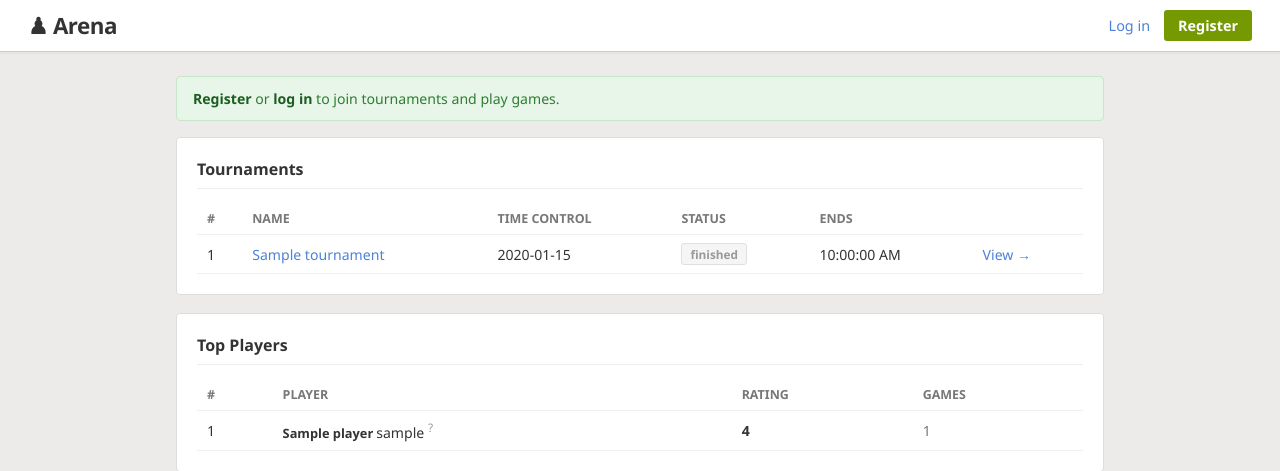
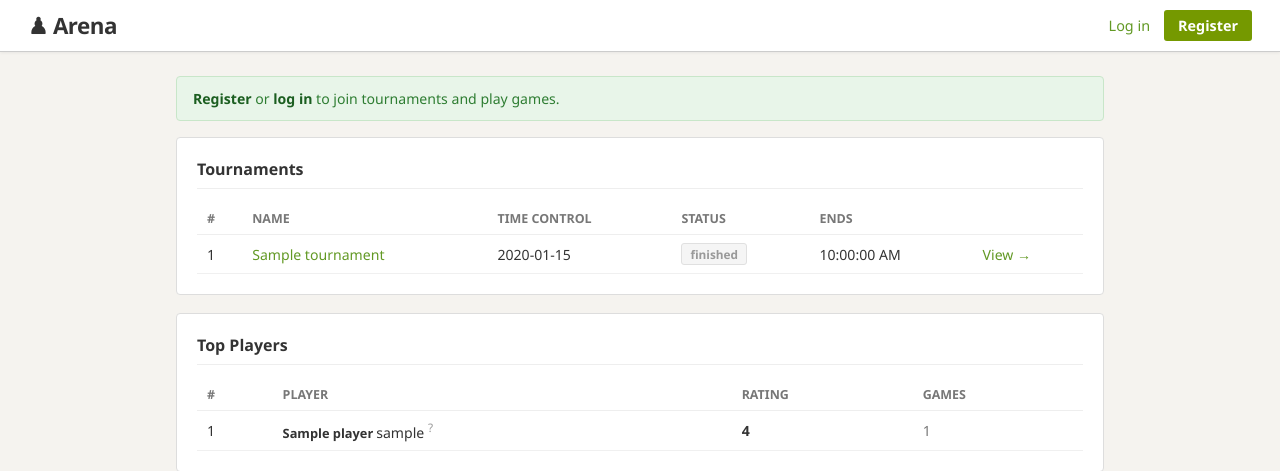
Before and after one commit to ejaee01/tourney, a Flask app: page / in a window 1280 px wide. Shown: the top 471 px of the page. Run offline with Flask 3, Linux system fonts and the light colour scheme; tables that the repository leaves empty hold one stand-in row (values such as "Sample post").

Commit message:
Lichess white theme: lighter bg, green links, CBurnett board

```diff
--- a/templates/admin.html
+++ b/templates/admin.html
@@ -6,10 +6,10 @@
   <title>Admin Panel – Arena</title>
   <style>
     * { box-sizing: border-box; margin: 0; padding: 0; }
-    body { background: #edebe9; color: #333; font-family: 'Segoe UI', Noto Sans, sans-serif; }
+    body { background: #f5f3ef; color: #333; font-family: 'Segoe UI', Noto Sans, sans-serif; }
     header { background: #fff; padding: 10px 28px; display: flex; align-items: center; gap: 14px; border-bottom: 1px solid #ccc; box-shadow: 0 1px 3px rgba(0,0,0,.06); }
     header h1 { font-size: 1.3rem; color: #c62828; }
-    a { color: #4c82d5; text-decoration: none; }
+    a { color: #629924; text-decoration: none; }
     a:hover { text-decoration: underline; }
     .container { max-width: 1100px; margin: 20px auto; padding: 0 16px; }
     .card { background: #fff; border: 1px solid #ddd; border-radius: 4px; padding: 20px; margin-bottom: 18px; }
--- a/templates/index.html
+++ b/templates/index.html
@@ -6,11 +6,11 @@
   <title>Arena Tournaments</title>
   <style>
     * { box-sizing: border-box; margin: 0; padding: 0; }
-    body { background: #edebe9; color: #333; font-family: 'Segoe UI', Noto Sans, sans-serif; }
+    body { background: #f5f3ef; color: #333; font-family: 'Segoe UI', Noto Sans, sans-serif; }
     header { background: #fff; padding: 10px 28px; display: flex; align-items: center; gap: 14px; border-bottom: 1px solid #ccc; box-shadow: 0 1px 3px rgba(0,0,0,.06); }
     header h1 { font-size: 1.4rem; color: #333; letter-spacing: -0.5px; }
     .nav { margin-left: auto; display: flex; gap: 14px; align-items: center; font-size: 0.9rem; }
-    .nav a { color: #4c82d5; text-decoration: none; }
+    .nav a { color: #629924; text-decoration: none; }
     .nav a:hover { text-decoration: underline; }
     .nav .username { color: #333; font-weight: bold; }
     .nav .rating-badge { color: #666; }
@@ -32,7 +32,7 @@
     .badge.waiting  { background: #e8f5e9; color: #388e3c; border: 1px solid #c8e6c9; }
     .badge.active   { background: #fce4ec; color: #c62828; border: 1px solid #ffcdd2; }
     .badge.finished { background: #f5f5f5; color: #999; border: 1px solid #e0e0e0; }
-    a { color: #4c82d5; text-decoration: none; }
+    a { color: #629924; text-decoration: none; }
     a:hover { text-decoration: underline; }
     .grid2 { display: grid; grid-template-columns: 1fr 1fr; gap: 18px; }
     @media (max-width: 600px) { .grid2 { grid-template-columns: 1fr; } }
@@ -88,7 +88,7 @@
       <a href="/logout">Log out</a>
     {% else %}
       <a href="/login">Log in</a>
-      <a href="/register" style="background:#759900;color:#fff;padding:6px 14px;border-radius:3px;font-weight:600;">Register</a>
+      <a href="/register" style="background:#759900;color:#fff;padding:6px 14px;border-radius:3px;font-weight:600;text-decoration:none;">Register</a>
     {% endif %}
   </div>
 </header>
--- a/templates/login.html
+++ b/templates/login.html
@@ -6,7 +6,7 @@
   <title>Sign In – Arena</title>
   <style>
     * { box-sizing: border-box; margin: 0; padding: 0; }
-    body { background: #edebe9; color: #333; font-family: 'Segoe UI', Noto Sans, sans-serif; display: flex; align-items: center; justify-content: center; min-height: 100vh; }
+    body { background: #f5f3ef; color: #333; font-family: 'Segoe UI', Noto Sans, sans-serif; display: flex; align-items: center; justify-content: center; min-height: 100vh; }
     .box { background: #fff; border: 1px solid #ccc; border-radius: 4px; padding: 40px 36px; width: 360px; box-shadow: 0 2px 8px rgba(0,0,0,.08); }
     h1 { color: #333; font-size: 1.5rem; margin-bottom: 6px; }
     p { color: #777; font-size: 0.88rem; margin-bottom: 24px; }
@@ -17,7 +17,7 @@
     button:hover { background: #618200; }
     .flash { background: #fff3cd; border: 1px solid #ffc107; color: #856404; padding: 10px 14px; border-radius: 3px; font-size: 0.85rem; margin-bottom: 16px; }
     .footer { margin-top: 20px; text-align: center; font-size: 0.85rem; color: #777; }
-    a { color: #4c82d5; text-decoration: none; }
+    a { color: #629924; text-decoration: none; }
     a:hover { text-decoration: underline; }
   </style>
 </head>
--- a/templates/profile.html
+++ b/templates/profile.html
@@ -6,10 +6,10 @@
   <title>{{ current_user.username }} – Profile</title>
   <style>
     * { box-sizing: border-box; margin: 0; padding: 0; }
-    body { background: #edebe9; color: #333; font-family: 'Segoe UI', Noto Sans, sans-serif; }
+    body { background: #f5f3ef; color: #333; font-family: 'Segoe UI', Noto Sans, sans-serif; }
     header { background: #fff; padding: 10px 28px; display: flex; align-items: center; gap: 14px; border-bottom: 1px solid #ccc; box-shadow: 0 1px 3px rgba(0,0,0,.06); }
     header h1 { font-size: 1.3rem; color: #333; }
-    a { color: #4c82d5; text-decoration: none; }
+    a { color: #629924; text-decoration: none; }
     a:hover { text-decoration: underline; }
     .container { max-width: 1100px; margin: 20px auto; padding: 0 16px; }
     .grid { display: grid; grid-template-columns: 1fr 1fr; gap: 16px; margin-bottom: 16px; }
@@ -19,7 +19,7 @@
     .metric { display: flex; justify-content: space-between; border-bottom: 1px solid #f0f0f0; padding: 8px 0; font-size: 0.92rem; }
     .metric:last-child { border-bottom: 0; }
     .value { font-weight: bold; color: #333; }
-    .value.blue { color: #4c82d5; font-size: 1.2rem; }
+    .value.blue { color: #629924; font-size: 1.2rem; }
     table { width: 100%; border-collapse: collapse; }
     th { text-align: left; padding: 7px 10px; color: #777; border-bottom: 1px solid #eee; font-size: 0.76rem; text-transform: uppercase; }
     td { padding: 8px 10px; border-bottom: 1px solid #f0f0f0; font-size: 0.86rem; }
--- a/templates/register.html
+++ b/templates/register.html
@@ -6,7 +6,7 @@
   <title>Register – Arena</title>
   <style>
     * { box-sizing: border-box; margin: 0; padding: 0; }
-    body { background: #edebe9; color: #333; font-family: 'Segoe UI', Noto Sans, sans-serif; display: flex; align-items: center; justify-content: center; min-height: 100vh; }
+    body { background: #f5f3ef; color: #333; font-family: 'Segoe UI', Noto Sans, sans-serif; display: flex; align-items: center; justify-content: center; min-height: 100vh; }
     .box { background: #fff; border: 1px solid #ccc; border-radius: 4px; padding: 40px 36px; width: 360px; box-shadow: 0 2px 8px rgba(0,0,0,.08); }
     h1 { color: #333; font-size: 1.5rem; margin-bottom: 6px; }
     p { color: #777; font-size: 0.88rem; margin-bottom: 24px; }
@@ -17,7 +17,7 @@
     button:hover { background: #618200; }
     .flash { background: #fff3cd; border: 1px solid #ffc107; color: #856404; padding: 10px 14px; border-radius: 3px; font-size: 0.85rem; margin-bottom: 16px; }
     .footer { margin-top: 20px; text-align: center; font-size: 0.85rem; color: #777; }
-    a { color: #4c82d5; text-decoration: none; }
+    a { color: #629924; text-decoration: none; }
     a:hover { text-decoration: underline; }
   </style>
 </head>
--- a/templates/tournament.html
+++ b/templates/tournament.html
@@ -6,7 +6,7 @@
   <title>Tournament – Arena</title>
   <style>
     * { box-sizing: border-box; margin: 0; padding: 0; }
-    body { background: #edebe9; color: #333; font-family: 'Segoe UI', Noto Sans, sans-serif; }
+    body { background: #f5f3ef; color: #333; font-family: 'Segoe UI', Noto Sans, sans-serif; }
     header { background: #fff; padding: 10px 32px; display: flex; align-items: center; gap: 16px; border-bottom: 1px solid #ccc; box-shadow: 0 1px 3px rgba(0,0,0,.06); }
     header h1 { font-size: 1.3rem; color: #333; }
     #timer { font-size: 1.6rem; font-weight: bold; color: #333; margin-left: auto; font-variant-numeric: tabular-nums; }
@@ -20,7 +20,7 @@
     tr:hover td { background: #f8f7f5; }
     .rank { font-weight: bold; color: #333; }
     .streak { color: #e07000; font-size: 0.8rem; }
-    .perf { color: #4c82d5; }
+    .perf { color: #629924; }
     input, select { width: 100%; padding: 7px 10px; background: #fff; border: 1px solid #bbb; border-radius: 3px; color: #333; font-size: 0.9rem; margin-bottom: 10px; }
     input:focus, select:focus { outline: none; border-color: #759900; box-shadow: 0 0 0 2px rgba(117,153,0,.15); }
     button { background: #759900; color: #fff; border: none; padding: 9px 16px; border-radius: 3px; cursor: pointer; font-size: 0.9rem; width: 100%; margin-bottom: 8px; font-weight: 600; }
@@ -40,7 +40,7 @@
     label { display: block; font-size: 0.8rem; color: #555; margin-bottom: 4px; font-weight: 600; }
     .section-sub { font-size: 0.78rem; color: #999; margin-bottom: 10px; }
     hr { border: none; border-top: 1px solid #eee; margin: 14px 0; }
-    a { color: #4c82d5; text-decoration: none; }
+    a { color: #629924; text-decoration: none; }
     a:hover { text-decoration: underline; }
     .alert { background: #fffde7; border: 1px solid #f9a825; color: #5d4037; padding: 10px 20px; display: flex; align-items: center; justify-content: space-between; font-size: 0.9rem; }
     .alert a { color: #e65100; font-weight: bold; }
```
Also changed, not shown: templates/game.html (+4 -4 lines).
